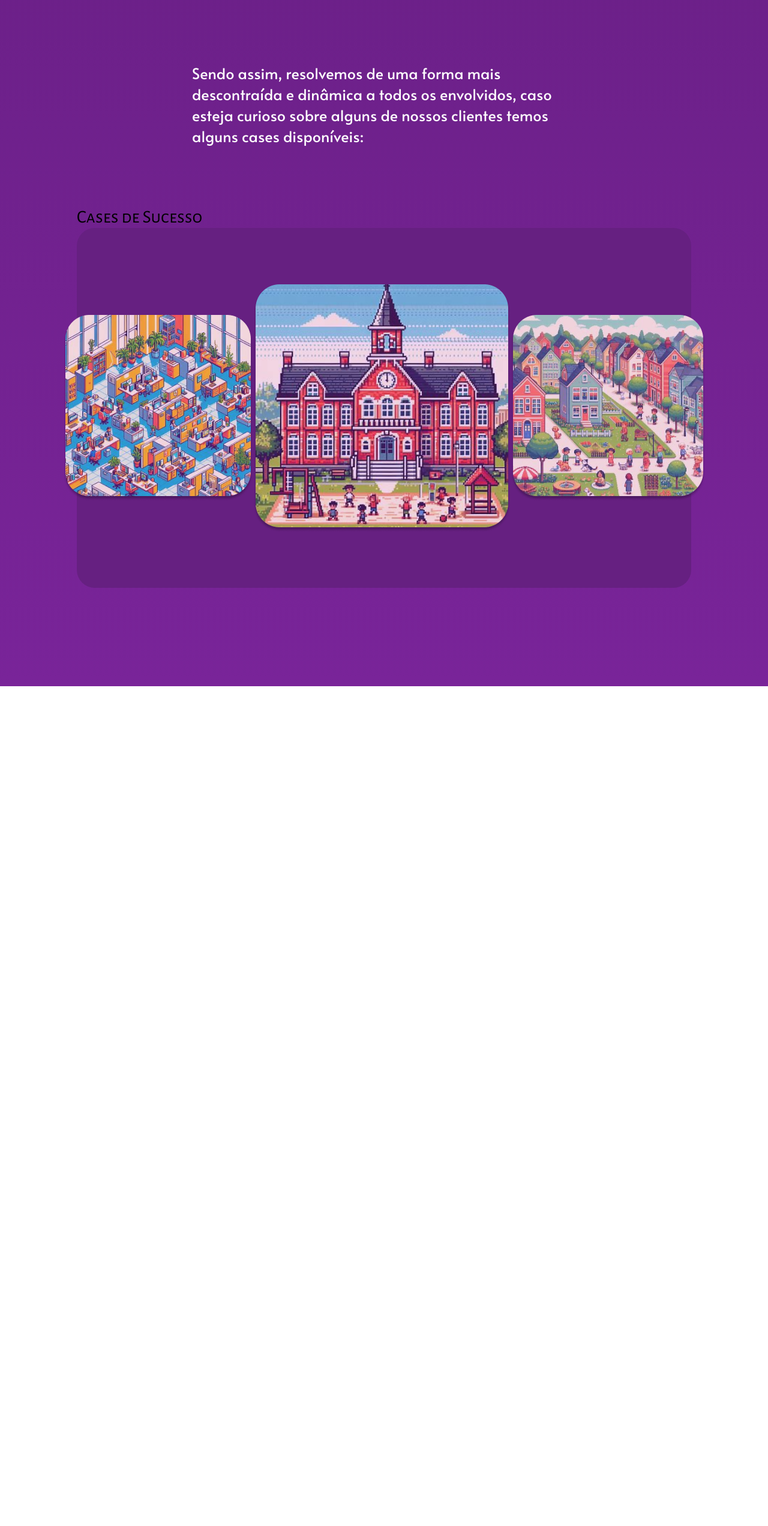
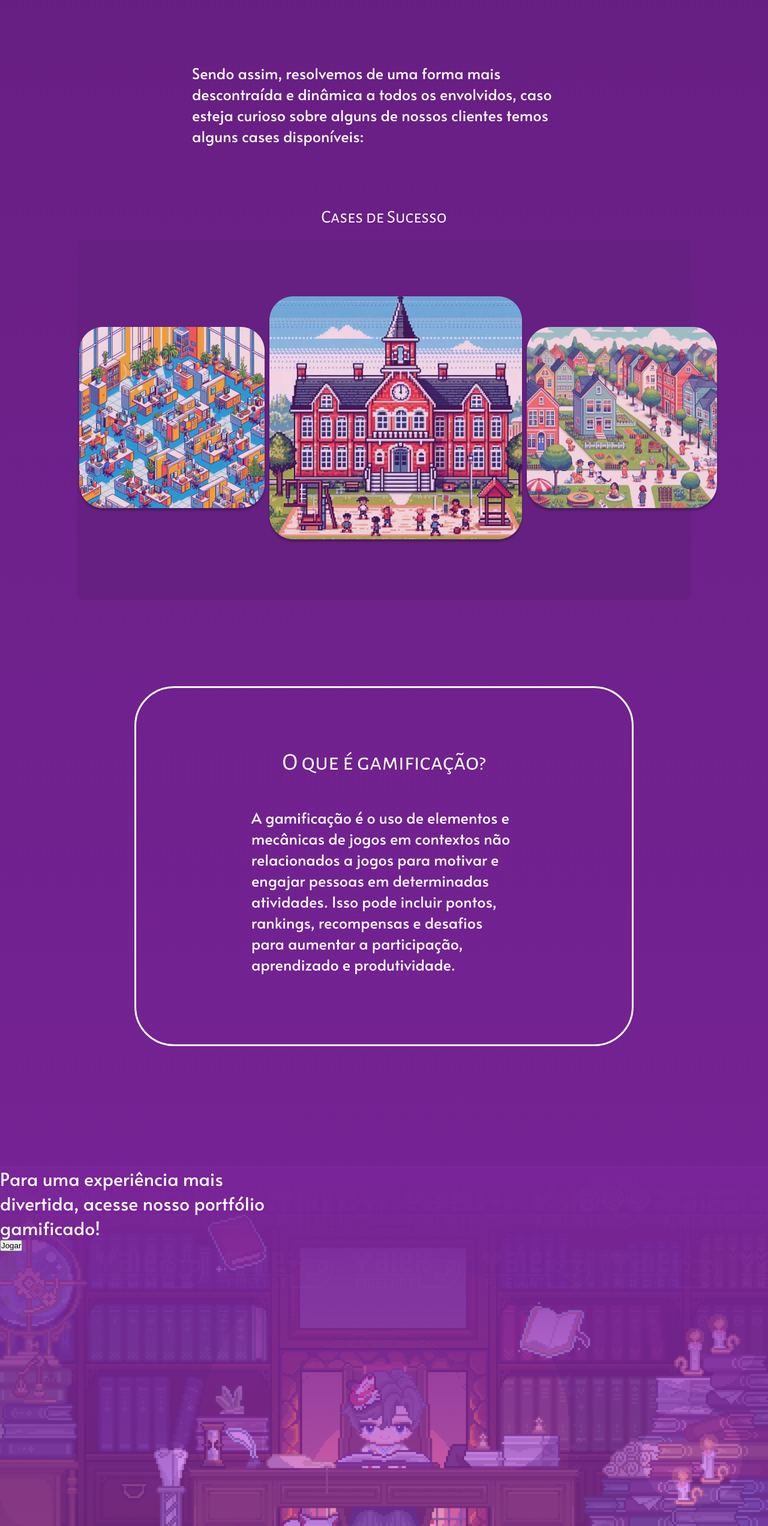
Before and after one commit to Minzyx/FasterIA, a plain HTML site: page index.html in a window 1280 px wide. Shown: the part 1256-3800 px from the top of the page at 60% size. Before the commit the page ends 2400 px from the top, so only its background shows below. Drawn offline with Linux system fonts and the light colour scheme.

Commit message:
finalização dos cases, definição de gamificação e inicialização do portfólio.

```diff
--- a/index.html
+++ b/index.html
@@ -51,8 +51,28 @@
             <img src="img/escritorio.png" alt="Imagem IA de um escritório">
             <img src="img/escola.png" alt="Imagem IA de uma escola">
             <img src="img/vizinhanca.png" alt="Imagem de IA de uma vizinhança">
+
+
         </div>
 
     </section>
+
+    <section id="definicao" class="container-grid">
+
+        <h2>O que é gamificação?</h2>
+        <p>A gamificação é o uso de elementos e mecânicas de jogos em contextos não relacionados a jogos para motivar e engajar pessoas em determinadas atividades.
+             Isso pode incluir pontos, rankings, recompensas e desafios para aumentar a participação, aprendizado e produtividade.</p>
+
+    </section>
+
+
+
+    <section id="portfolio">
+        <div class="portfolio-conteudo">
+        <h2>Para uma experiência mais<br>divertida, acesse nosso portfólio<br>gamificado!</h2>
+            <button>Jogar</button>
+        </div>
+    </section>
+</div>
 </body>
 </html>
--- a/style.css
+++ b/style.css
@@ -160,7 +160,8 @@ h2{
     width: 100%;
     background-color:#662081;
     height: 600px;
-    border-radius: 30px;
+    border-radius: 10px;
+    margin-top: 20px;
     /* border: solid;
     border-color: #56196e;
     box-shadow: 5px 5px 5px 5px rgba(0, 0, 0, 0.5); */
@@ -173,5 +174,67 @@ h2{
   display: flex;
   justify-content: center;
   align-items: center;
+  justify-content: space-between;
+
 
 }
+
+#fundo h2{
+    text-align: center;
+    color: white;
+}
+
+.cases a{
+    color: white;
+
+    font-family: 'Alegreya_Sans_SC';
+    font-size: 20px;
+    text-decoration: underline transparent;
+    text-decoration-thickness: 2px;
+
+    transition: text-decoration 500ms ease;
+}
+
+
+#definicao h2{
+    color: white;
+    font-size: 40px;
+}
+
+#definicao p{
+    color: white;
+    font-family: "Alata";
+    text-align: left;
+    font-size: 25px;
+    margin-top: 50px;
+
+
+}
+
+
+
+#definicao{
+    height: 600px;
+    width: 65%;
+    text-align: center;
+    padding: 100px 15%;
+    border: 3px solid white;
+    border-radius: 66px;
+}
+
+
+#portfolio {
+    height: 600px;
+       background-image: linear-gradient(180deg, rgba(121,36,153,1) 0%, rgba(202,60,255,0.45) 100%), url(gif/banner2.gif);
+    background-repeat: no-repeat;
+    background-position: center;
+    background-size: cover;
+
+}
+
+
+#portfolio h2{
+    font-family: "Alata";
+    color: white;
+    margin-top: 200px;
+}
```
Also changed, not shown: img/definicao/Rectangle 33.png (added), img/definicao/c7ce15c04472d5f0f39dd68712d01fa8 (1) 1.png (added).
